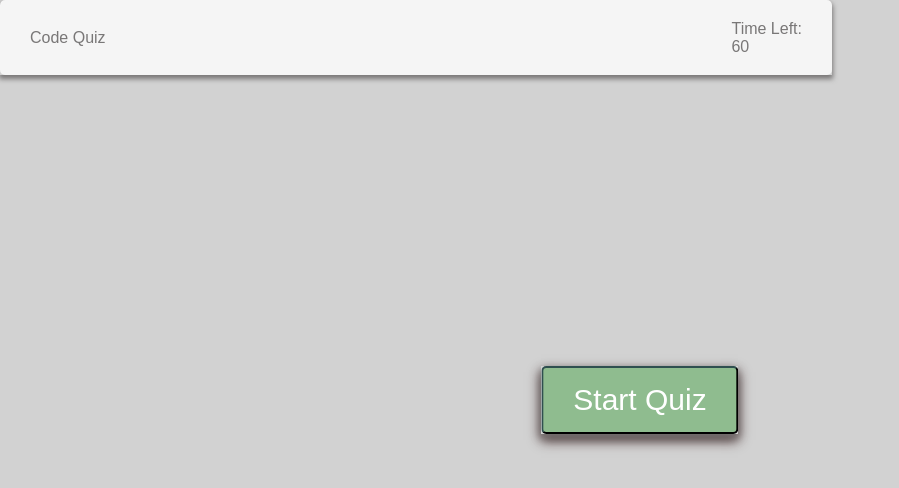
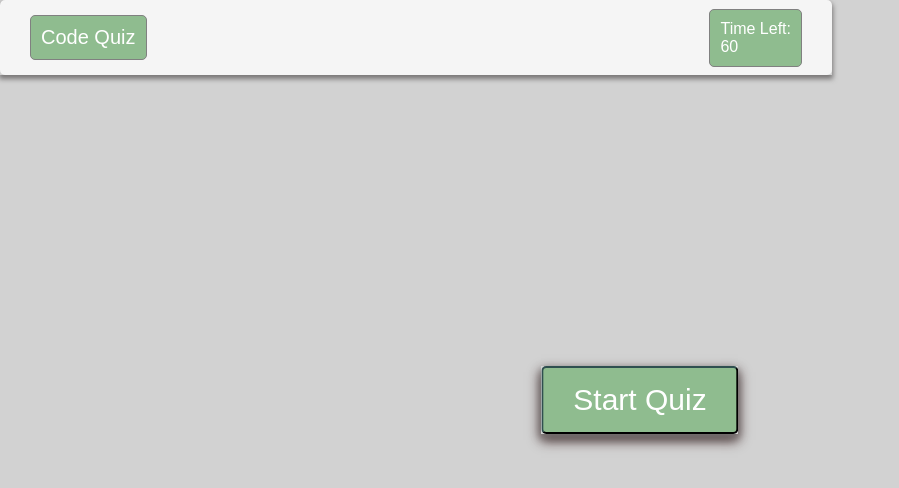
Before and after one commit to farhahdin1997/timing_Quiz, a plain HTML site: page index.html in a window 1280 px wide. Shown: the whole page, without its empty margins (0-899 px from the left). Drawn offline with Linux system fonts and the light colour scheme.

Commit message:
styled the title , tim er

```diff
--- a/style.css
+++ b/style.css
@@ -123,3 +123,21 @@ body {
     justify-content: space-between;
     padding: 0 30px;
 }
+
+/* Quiz Box Title Styling */
+.quizBox header .quizBoxTitle {
+    font-size: 20px;
+}
+
+
+/* Quiz Box Title and Timer Styling */
+.quizBox header .quizBoxTitle,
+.quizBox header .quizBoxTimer {
+    background: darkseagreen;
+    border: 1px solid grey;
+    border-radius: 5px;
+    color: white;
+    font-weight: 500;
+    padding: 10px;
+    user-select: none;
+}
```
